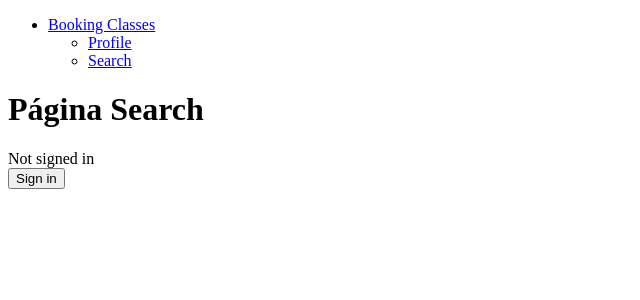
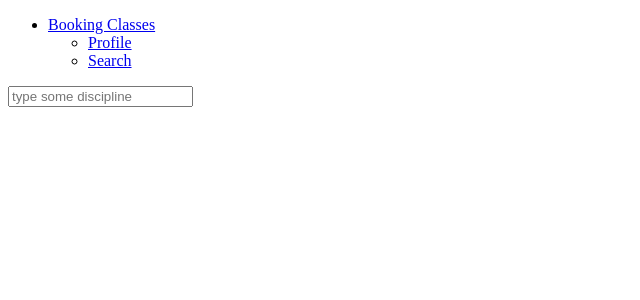
Before and after one commit to brunocrez/rct-booking-classes, a Next.js app: page /search in a window 1280 px wide. Shown: the top 300 px of the page, without its empty margins (0-640 px from the left). Built offline with nearby package versions, Linux system fonts and the light colour scheme; no server answers.

Commit message:
creating teacher profile page

```diff
--- a/src/pages/api/courses/index.tsx
+++ b/src/pages/api/courses/[courses].tsx
@@ -8,10 +8,10 @@ interface ErrorResponseType {
 
 export default async (req: NextApiRequest, res: NextApiResponse<ErrorResponseType | object[]>): Promise<void> => {
   if(req.method == 'GET') {
-    const { courses } = req.body;
+    const courses  = req.query.courses as string;
 
     if (!courses) {
-      res.status(400).json({ error: 'Course name is missing on request body.' });
+      res.status(400).json({ error: 'Course name is missing on URL.' });
       return;
     }
 
--- a/src/pages/search.tsx
+++ /dev/null
@@ -1,22 +0,0 @@
-import { signIn, signOut, useSession } from 'next-auth/client';
-
-import { Nav } from '../../src/components/Nav';
-
-export default function Search() {
-  const [ session, loading ] = useSession();
-
-  return (
-    <>
-    <Nav />
-    <h1>Página Search</h1>
-      {!session && <>
-        Not signed in <br/>
-        <button onClick={() => signIn('auth0')}>Sign in</button>
-    </>}
-      {session && <>
-        Signed in as {session.user.email} <br/>
-        <button onClick={() => signOut()}>Sign out</button>
-      </>}
-    </>
-  )
-}
--- /dev/null
+++ b/src/pages/search/index.tsx
@@ -0,0 +1,49 @@
+import React, { useCallback, useState } from 'react';
+import useSWR from 'swr';
+import Link from 'next/link';
+
+import { Nav } from '../../components/Nav';
+import { api } from '../../../config/api';
+
+export default function Search() {
+  const [ inputText, setInputText ] = useState('');
+
+  const { data, error } = useSWR(
+    inputText !== '' ? `/api/courses/${inputText}` : null,
+    api
+  );
+
+
+  const handleSearch = useCallback(async (e: React.FormEvent<HTMLFormElement>) => {
+    e.preventDefault();
+
+    setInputText(document.getElementsByTagName('input')[0].value);
+  }, [setInputText]);
+
+  return (
+    <div>
+      <Nav />
+        <form onSubmit={handleSearch}>
+          <input
+            value={inputText}
+            onChange={(e) => setInputText(e.target.value)}
+            type="text"
+            placeholder="type some discipline"
+          />
+          <button type="submit" style={{ display: 'none' }}>
+            Pesquisar
+          </button>
+        </form>
+
+        {data && data.data.map(teacher => (
+          <Link href={`/search/${teacher._id}`} key={teacher._id}>
+            <a>
+              <h1>{teacher.name}</h1>
+            </a>
+          </Link>
+        ))}
+
+        {error && <h1>Error trying to find discipline {inputText}</h1>}
+    </div>
+  )
+}
```
Also changed, not shown: src/pages/profile.tsx (+6 -8 lines), src/pages/search/[_id].tsx (added, +43 -0 lines).
